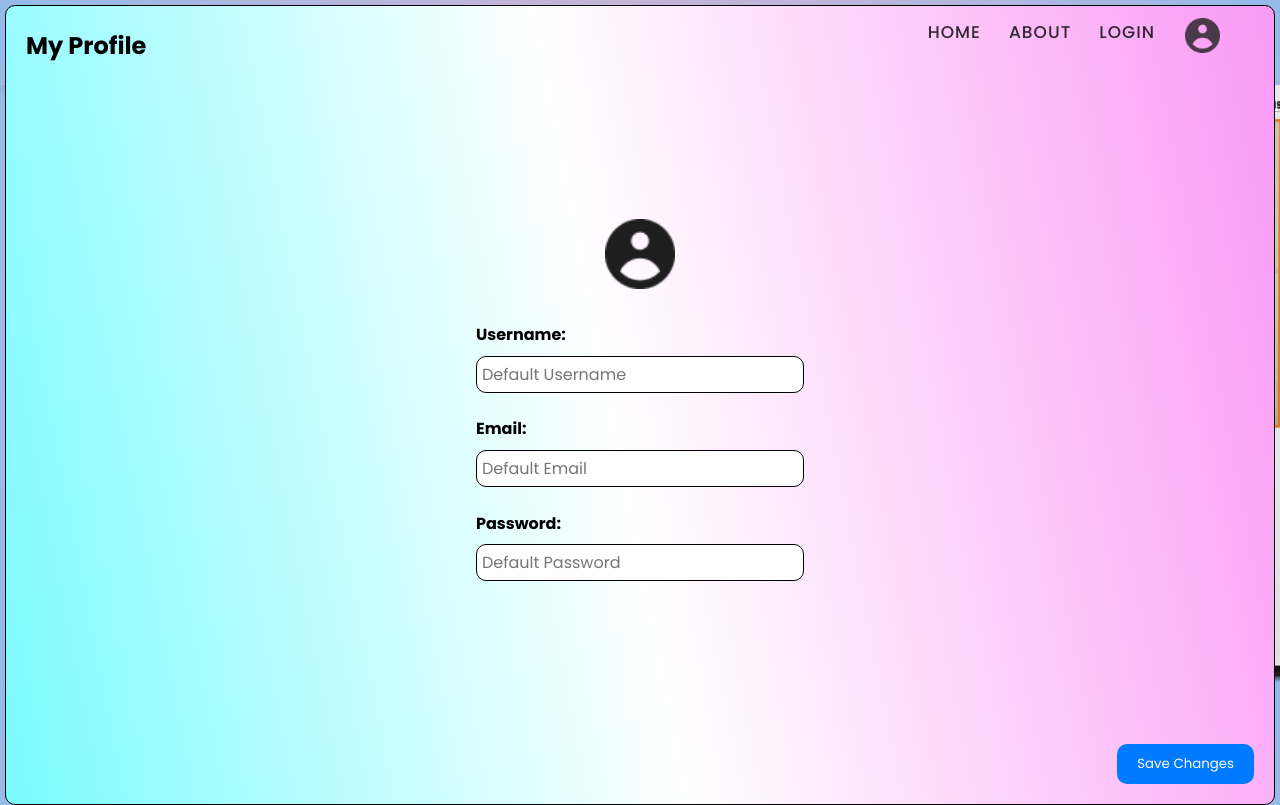
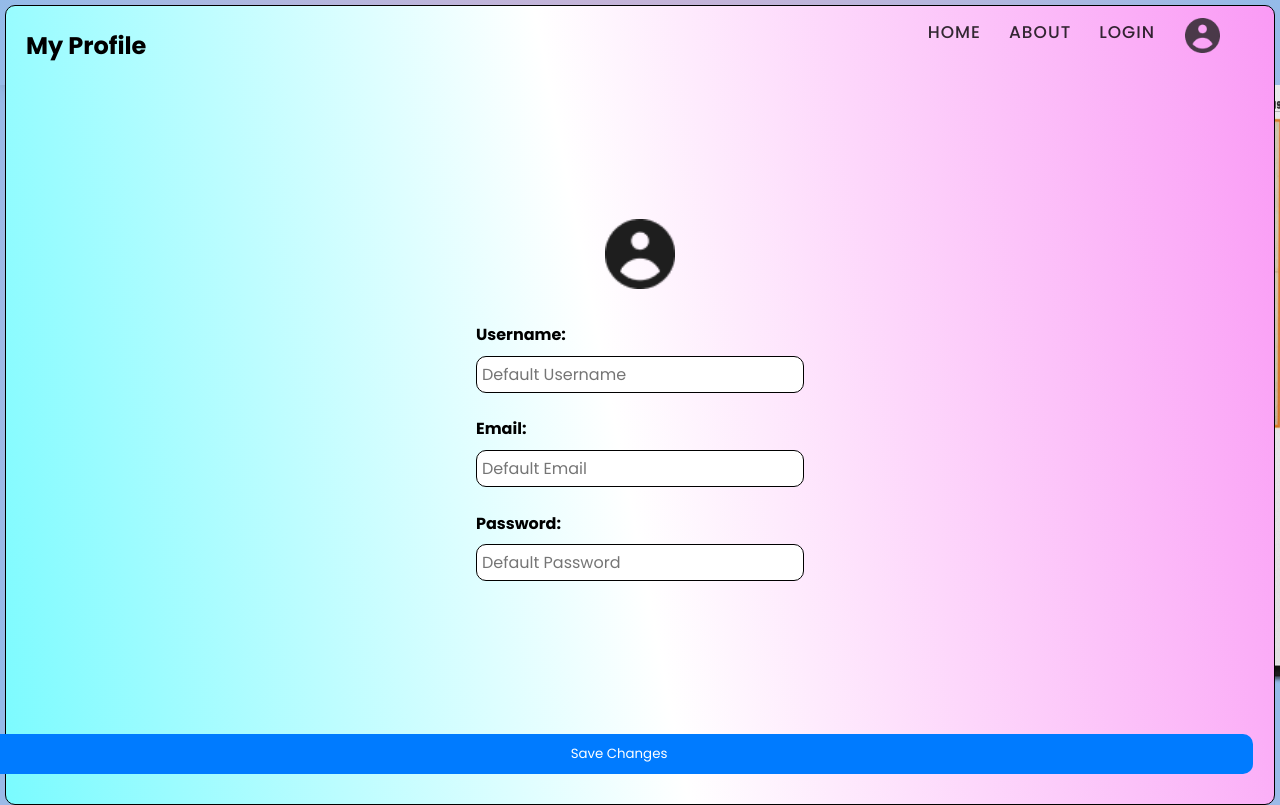
Before and after one commit to rapit/ads-bukabuku, a React (Create React App) app in the folder BukaBuku/: page /profile in a window 1280 px wide. Built offline with nearby package versions, Linux system fonts and the light colour scheme; no server answers.

Commit message:
Login.css

```diff
--- a/BukaBuku/src/Pages/Login/Login.css
+++ b/BukaBuku/src/Pages/Login/Login.css
@@ -6,11 +6,11 @@
     bottom: 0;
     text-align: center;
     display: flex;
-  min-height: 100vh;
+    min-height: 130vh;
     align-items: center;
     justify-content: center;
     color: rgb(0, 0, 0);
-  background-image: linear-gradient(79deg, #7afbff, #ffffff 48%, #fa9af5);
+    background-image: linear-gradient(50deg, #7afbff, #ffffff 48%, #fa9af5);
   }
 
   .holder {
@@ -24,6 +24,10 @@
 
   .kotak{
     border: 1px solid rgb(0,0,0)
+  }
+  button{
+    margin : 10px 1px;
+    width: 100%;
   }
 
   @media screen and (min-width: 600px) {
```
Lines whose indentation alone changed are shown as unchanged.
